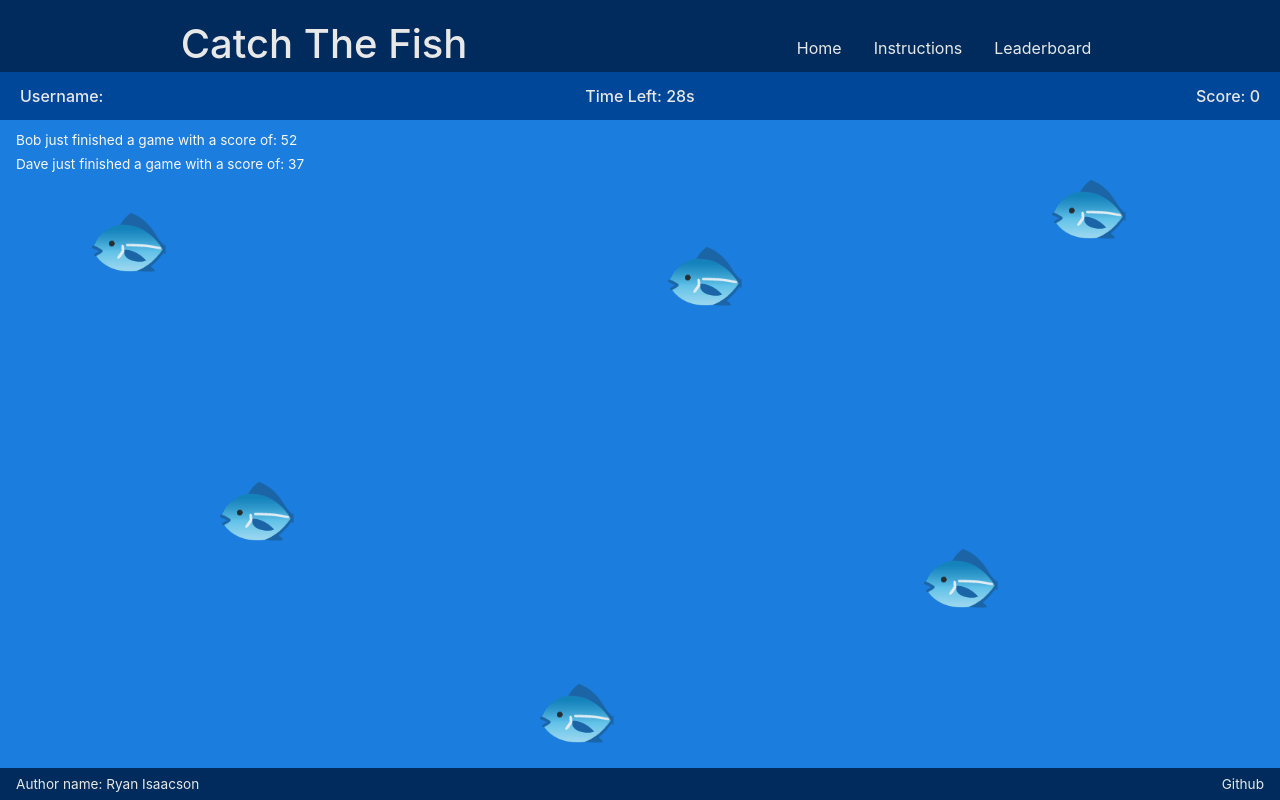
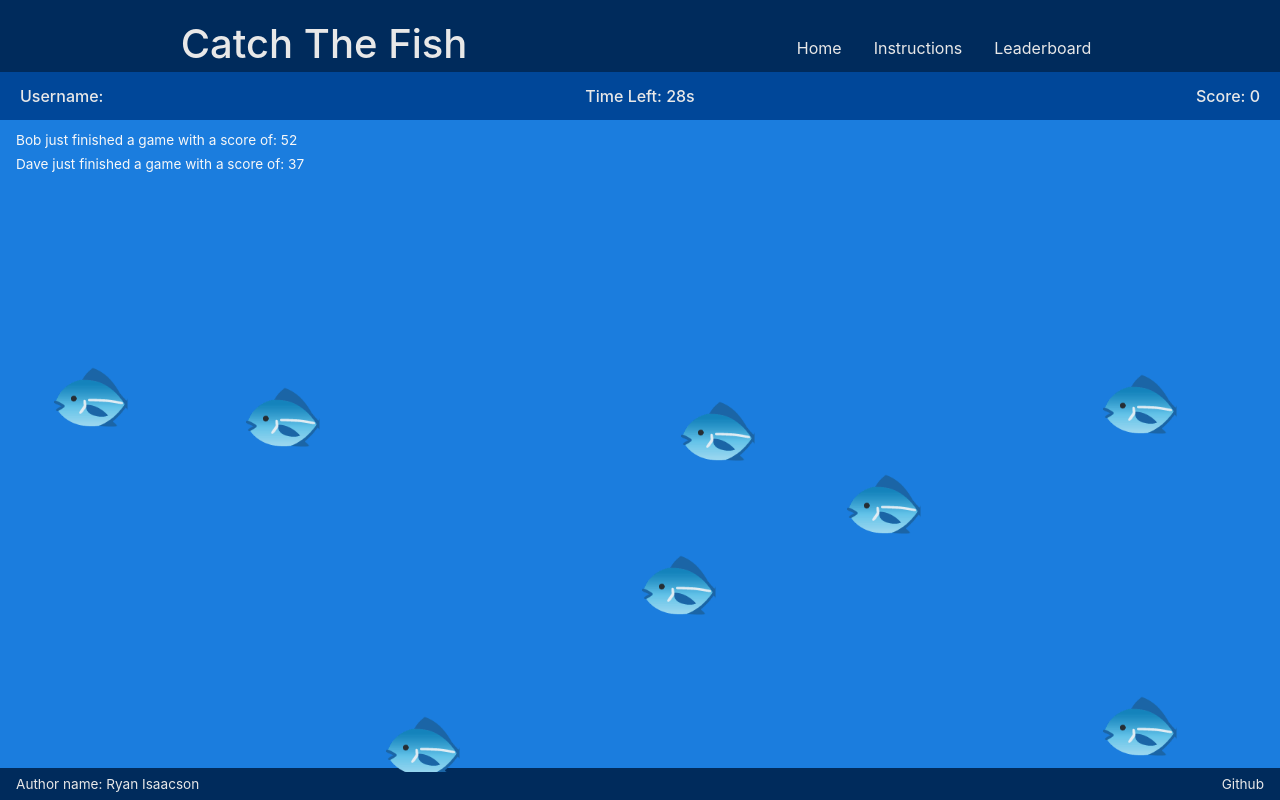
Before and after one commit to ryan-isaacson/CS-260-repo, a React (Vite) app: page /game in a window 1280 px wide. Both pictures are taken after a click on the button "Start Game". Built offline with nearby package versions, Linux system fonts and the light colour scheme.

Commit message:
Game now starts with 5 fish on the screen, new fish spawn every 0.75 seconds, and fish are removed when clicked on. The game also displays the player's score and allows them to start a new game after it ends

```diff
--- a/src/game/game.jsx
+++ b/src/game/game.jsx
@@ -1,22 +1,45 @@
-import React, { useEffect, useState } from 'react';
+import React, { useEffect, useRef, useState } from 'react';
 import './game.css';
+
+const INITIAL_FISH_COUNT = 5; // initialize the number of fish to start the game with
+const MAX_FISH_COUNT = 20; // maximum number of fish allowed on the screen
+
+// helper function to create a new fish with a unique id and random position
+function createFish(id) {
+    return {
+        id,
+        x: Math.floor(Math.random() * 91) + 5, // keep the fish within the horizontal bounds of the game area (5% to 95%)
+        y: Math.floor(Math.random() * 91) + 5, // keep the fish within the vertical bounds of the game area (5% to 95%)
+    };
+}
 
 // full game functionality
 export function Game({ userName }) { // get the username to use on the page
     const [gameStarted, setGameStarted] = useState(false); // automatically set the game to not started
     const [timeLeft, setTimeLeft] = useState(30); // initialize the time to 30 seconds
     const [score, setScore] = useState(0); // keep track of player score
+    const [fish, setFish] = useState([]); // keep track of fish currently on screen
+    const fishIdCounter = useRef(0); // make a fishIdCounter function to keep track of the next unique fish id to use
 
     const gameOver = gameStarted && timeLeft === 0;
+
+    const makeFishWithNewId = () => { // helper function to create a new fish with a unique id
+        const fishId = fishIdCounter.current; // get the current fish id from the counter
+        fishIdCounter.current += 1; // increment the counter for the next fish
+        return createFish(fishId); // create and return a new fish with the unique id
+    };
 
     const handleStartGame = () => { // function to start the game when the button is clicked
         setTimeLeft(30); // reset the time to 30 seconds at the start of each game
         setScore(0); // reset score when a new game starts
+        fishIdCounter.current = 0; // reset the fish id counter for each new game
+        setFish(Array.from({ length: INITIAL_FISH_COUNT }, () => makeFishWithNewId())); // create the initial fish for the game
         setGameStarted(true);
     };
 
-    const handleFishClick = () => { // function for clicking on a fish
+    const handleFishClick = (fishId) => { // function for clicking on a fish
         setScore((currentScore) => currentScore + 1); // increase the score by 1 each time a fish is clicked on
+        setFish((currentFish) => currentFish.filter((oneFish) => oneFish.id !== fishId)); // remove the clicked fish from the game
     };
 
     // function to handle the game timer
@@ -38,6 +61,24 @@ export function Game({ userName }) { // get the username to use on the page
         return () => clearInterval(timerId); // make sure the timer restarts and clears
     }, [gameStarted, timeLeft]);
 
+    // function to spawn new fish every 0.5s while the game is active
+    useEffect(() => {
+        if (!gameStarted || gameOver) { // if the game isn't started or is over don't spawn new fish
+            return;
+        }
+
+        const spawnId = setInterval(() => { // start a timer that spawns new fish every 0.5 seconds
+            setFish((currentFish) => {
+                if (currentFish.length >= MAX_FISH_COUNT) { // if there are already too many fish on the screen, don't add any more
+                    return currentFish;
+                }
+                return [...currentFish, makeFishWithNewId()]; // add a new fish with a unique id to the current fish array
+            });
+        }, 750); // spawn a new fish every 0.75 seconds
+
+        return () => clearInterval(spawnId); // clear the spawn timer when the game ends or restarts
+    }, [gameStarted, gameOver]); // the spawn timer depends on whether the game has started and whether it's over
+
   return (
     <main>
         <div className="info-bar">
@@ -51,41 +92,18 @@ export function Game({ userName }) { // get the username to use on the page
         </div>
         {!gameStarted && <button className="start-button" onClick={handleStartGame}>Start Game</button>} {/* only show the start button if the game hasn't started yet */}
         {gameStarted && !gameOver && <div className="fish-layer"> {/* only show the fish while the game is active */}
-            <button className="fish-button" style={{ "--x": 10, "--y": 20 }} onClick={handleFishClick}>
-                <svg width="75" height="75">
-                    <text x="-5" y="70" fontSize="80">🐟</text>
-                </svg>
-            </button>
-            <button className="fish-button" style={{ "--x": 55, "--y": 25 }} onClick={handleFishClick}>
-                <svg width="75" height="75">
-                    <text x="-5" y="70" fontSize="80">🐟</text>
-                </svg>
+            {fish.map((oneFish) => (
+                <button key={oneFish.id} className="fish-button" style={{ "--x": oneFish.x, "--y": oneFish.y }} onClick={() => handleFishClick(oneFish.id)}> {/* create a button for each fish with its own position and click handler */}
+                    <svg width="75" height="75"> {/* size of the fish emoji */}
+                        <text x="-5" y="70" fontSize="80">🐟</text> {/* display a fish emoji */}
+                    </svg>
                 </button>
-            <button className="fish-button" style={{ "--x": 85, "--y": 15 }} onClick={handleFishClick}>
-                <svg width="75" height="75">
-                    <text x="-5" y="70" fontSize="80">🐟</text>
-                </svg>
-            </button>
-            <button className="fish-button" style={{ "--x": 20, "--y": 60 }} onClick={handleFishClick}>
-                <svg width="75" height="75">
-                    <text x="-5" y="70" fontSize="80">🐟</text>
-                </svg>
-            </button>
-            <button className="fish-button" style={{ "--x": 45, "--y": 90 }} onClick={handleFishClick}>
-                <svg width="75" height="75">
-                    <text x="-5" y="70" fontSize="80">🐟</text>
-                </svg>
-            </button>
-            <button className="fish-button" style={{ "--x": 75, "--y": 70 }} onClick={handleFishClick}>
-                <svg width="75" height="75">
-                    <text x="-5" y="70" fontSize="80">🐟</text>
-                </svg>
-            </button>
+            ))}
         </div>}
         {gameOver && (
             <div className="game-over-text">
-                <p>Game Over!  Your score: {score}</p>
-                <button type="button" onClick={handleStartGame}>New Game</button>
+                <p>Game Over!  Your score: {score}</p> {/* display the final score */}
+                <button type="button" onClick={handleStartGame}>New Game</button> {/* button to start a new game */}
             </div>
         )}
     </main>
```
